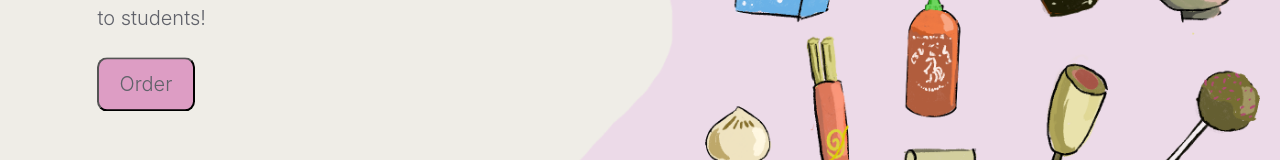
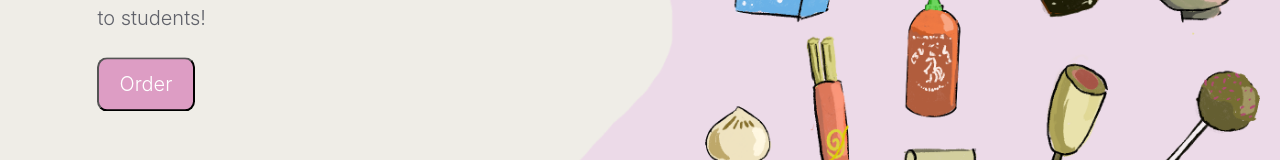
Before and after one commit to spring24pnmclass/frontend, a React (Vite) app: page / in a window 1280 px wide. Shown: the part 471-631 px from the top of the page. Built offline with nearby package versions, Linux system fonts and the light colour scheme.

Commit message:
Update banner.css

```diff
--- a/src/components/banner.css
+++ b/src/components/banner.css
@@ -68,3 +68,8 @@
   transition: background-color 0.3s;
   margin-top: 5%; /* Added space from the text */
 }
+
+.button p {
+ color: #ffffff;
+
+}
```
